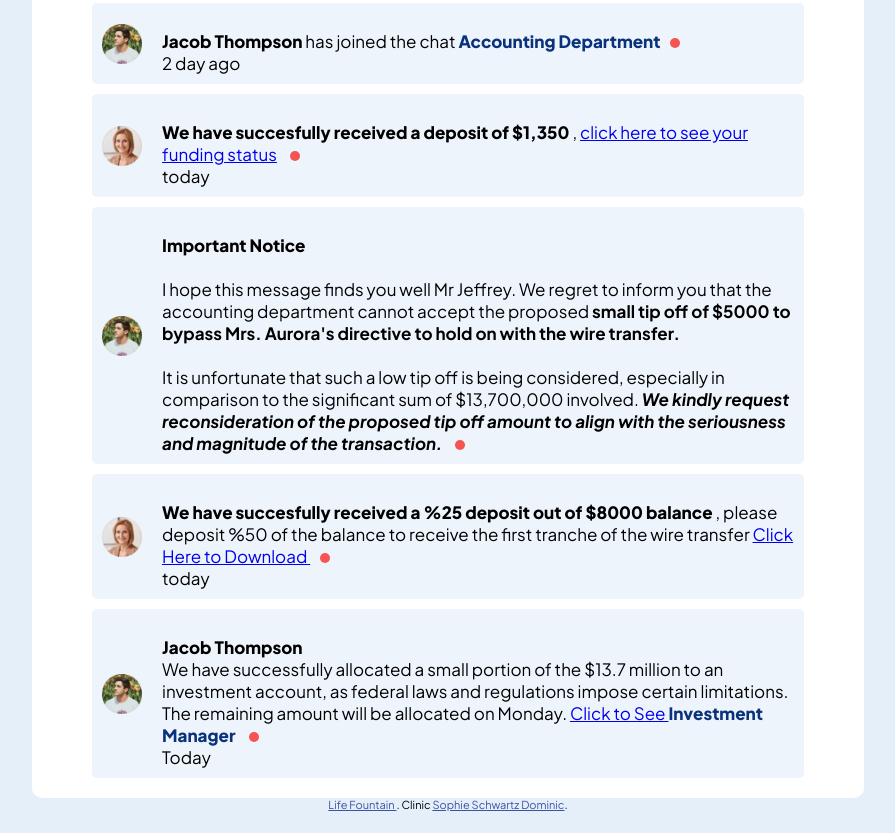
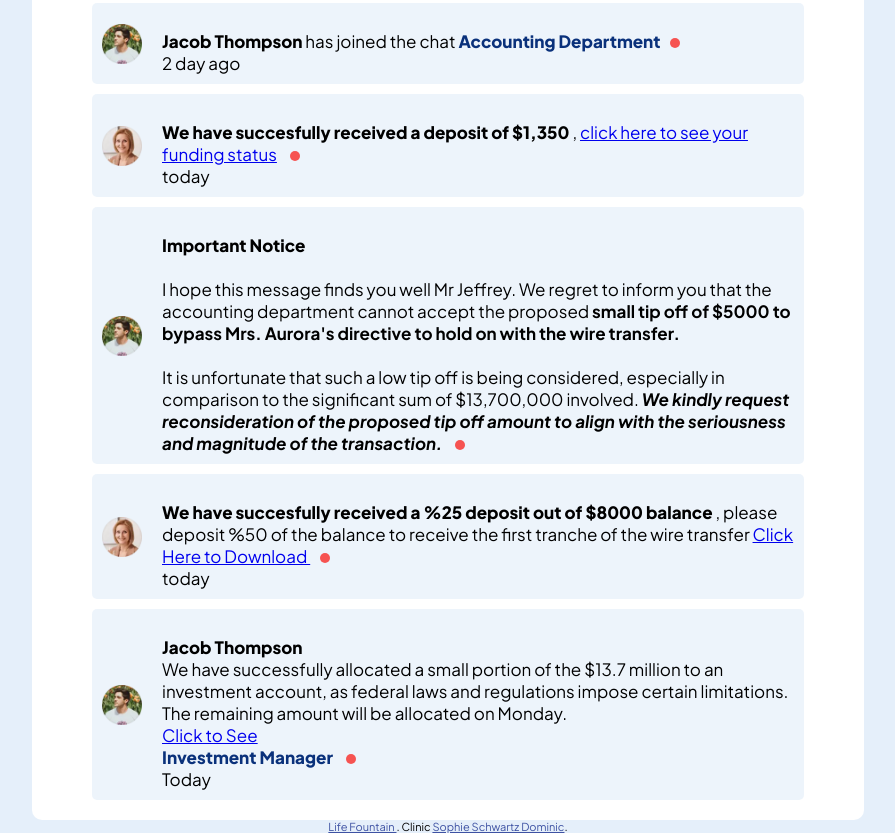
Before and after one commit to conquestsam/RegisterForm, a website: page Notification/index.html in a window 1280 px wide. Shown: the part 317-1150 px from the top of the page, without its empty margins (192-1087 px from the left). Before the commit the page ends 1128 px from the top, so only its background shows below. Drawn offline with Linux system fonts and the light colour scheme; a web font is replaced by a local one.

Commit message:
Update index.html

```diff
--- a/Notification/index.html
+++ b/Notification/index.html
@@ -85,8 +85,9 @@
               <div class="User3-Notif">
                 <p><span class="Names">Jacob Thompson</span> <br>
                   We have successfully allocated a small portion of the $13.7 million to an investment account, as federal laws and regulations impose certain limitations. The remaining amount will be allocated on Monday.
-                  <a href="https://imgur.com/u8mn3uG">Click to See </a>
-                   <span class="chess-club">Investment Manager </span></p>
+                  <a href="https://imgur.com/u8mn3uG"> <br>
+                    Click to See </a>
+                   <span class="chess-club"> <br> Investment Manager </span></p>
                    <p class="time">Today</p>
               </div>
         </div>
```
